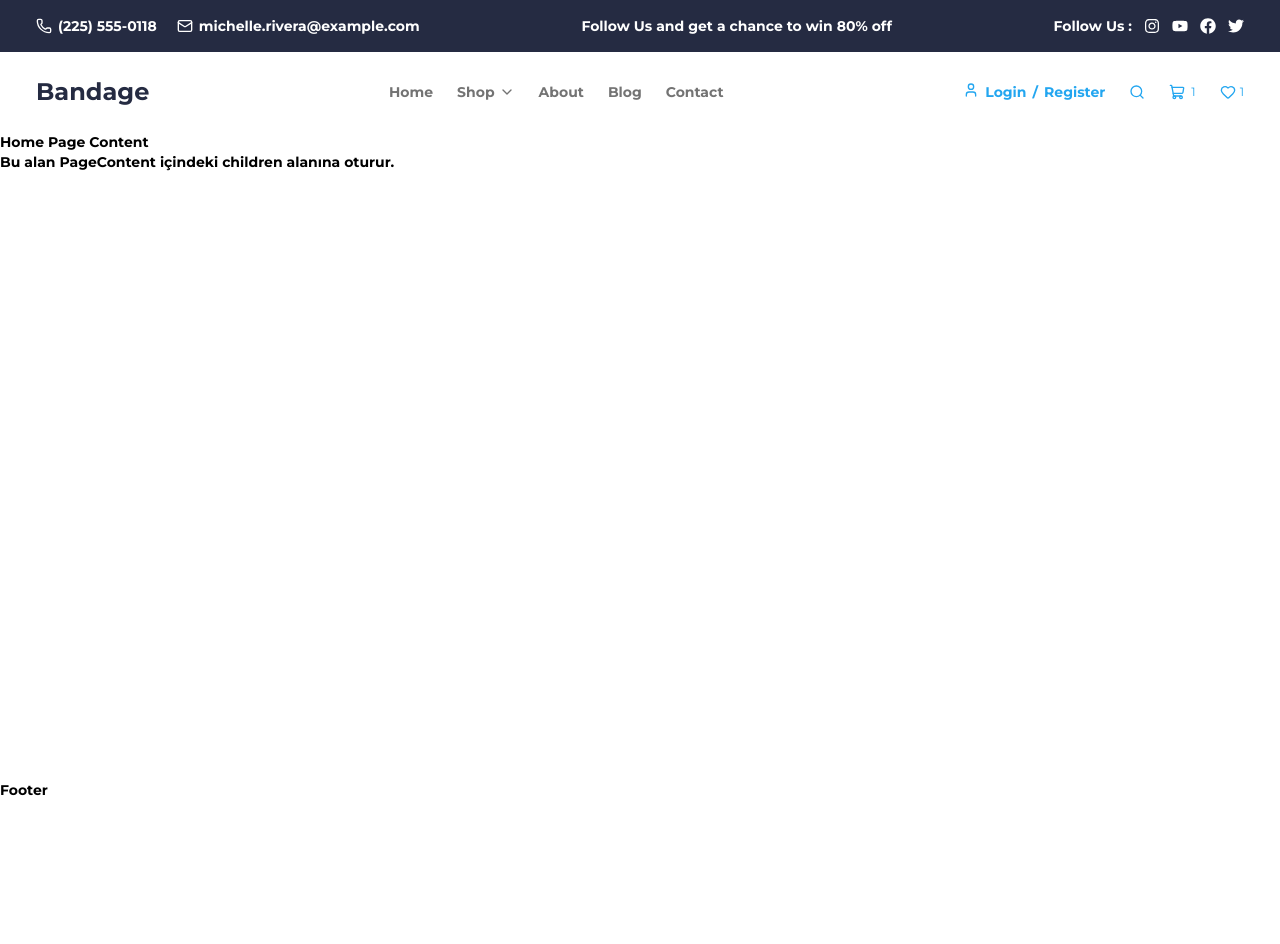
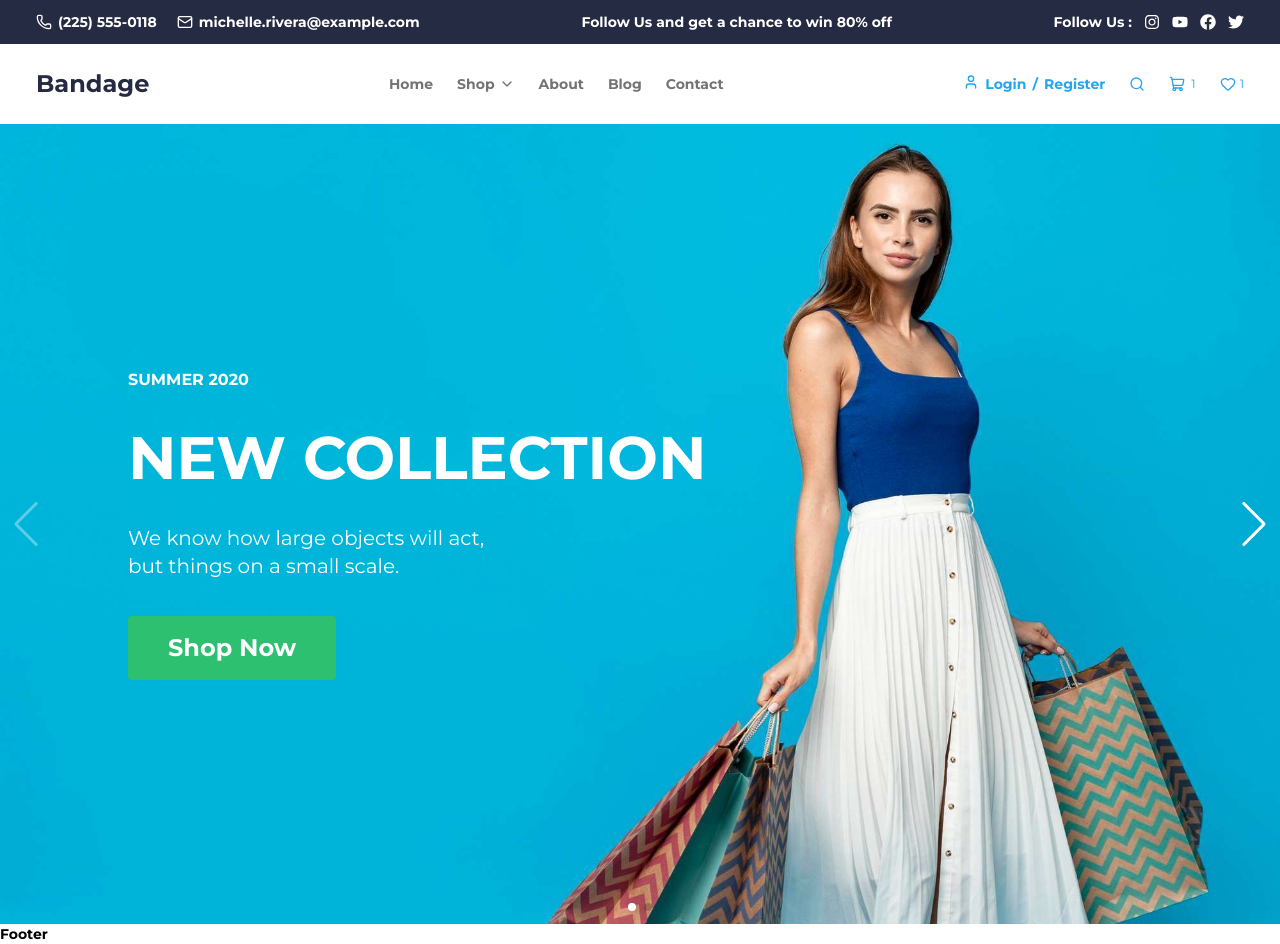
Before and after one commit to ihsnsahin/e-com-project, a React (Vite) app in the folder e-commerce/: page / in a window 1280 px wide. Before the commit the page ends 800 px from the top, so only its background shows below. Built offline with nearby package versions, Linux system fonts and the light colour scheme.

Commit message:
T02 HomePage Hero yapıldı. Slider Eklendi.

```diff
--- a/e-commerce/package.json
+++ b/e-commerce/package.json
@@ -21,6 +21,7 @@
     "react-toastify": "^11.1.0",
     "redux": "^5.0.1",
     "redux-thunk": "^3.1.0",
+    "swiper": "^14.2.0",
     "tailwindcss": "^4.3.3"
   },
   "devDependencies": {
--- /dev/null
+++ b/e-commerce/src/components/Hero.jsx
@@ -0,0 +1,61 @@
+import { Swiper, SwiperSlide } from "swiper/react";
+import { Link } from "react-router-dom/cjs/react-router-dom.min";
+import "swiper/css";
+import "swiper/css/navigation";
+import "swiper/css/pagination";
+import { Pagination, Navigation, Zoom } from "swiper/modules";
+const slides = [
+    {
+        id: 1,
+        subtitle: "SUMMER 2020",
+        title: "NEW COLLECTION",
+        description: "We know how large objects will act, but things on a small scale.",
+        buttonText: "Shop Now",
+        buttonLink: "/shop",
+        bgImage: "/hero-blue.jpg"
+    },
+    {
+        id: 2,
+        subtitle: "AUTUMN 2020",
+        title: "NEW ARRIVALS",
+        description: "Explore our latest collection with unique designs for the new season.",
+        buttonText: "Explore Now",
+        buttonLink: "/shop",
+        bgImage: "/hero-blue.jpg"
+    },
+];
+function Hero() {
+    return (
+        <section>
+            <Swiper
+                style={{
+                    '--swiper-navigation-color': '#fff',
+                    '--swiper-pagination-color': '#fff',
+                }}
+                zoom={true}
+                navigation={true}
+                pagination={{
+                    clickable: true,
+                }}
+                modules={[Zoom, Navigation, Pagination]}
+                className="mySwiper"
+            >
+                {slides.map((slide) => (
+                    <SwiperSlide key={slide.id}>
+                        <div className="bg-[url(/hero-blue.jpg)] bg-cover bg-center bg-no-repeat">
+                            <div className="hero:max-w-5xl hero:m-auto px-9 hero:px-0">
+                                <div className="flex  flex-col items-center md:items-start justify-center gap-9 min-h-screen text-white ">
+                                    <h5 className="text-base">{slide.subtitle}</h5>
+                                    <h1 className="text-4xl md:text-6xl text-center md:text-left">{slide.title}</h1>
+                                    <p className="text-xl text-center font-normal max-w-sm md:text-left">{slide.description}</p>
+                                    <Link to="/shop" className="bg-[#2DC071] text-2xl px-10 py-4 rounded-sm hover:bg-emerald-600 transition-colors">{slide.buttonText}</Link>
+                                </div>
+                            </div>
+                        </div>
+                    </SwiperSlide>
+                ))}
+            </Swiper >
+        </section >
+    );
+}
+export default Hero;
--- a/e-commerce/src/index.css
+++ b/e-commerce/src/index.css
@@ -5,4 +5,5 @@
 @theme {
     --font-montserrat: "Montserrat", sans-serif;
     --breakpoint-nav: 900px;
+    --breakpoint-hero: 1036px;
 }
--- a/e-commerce/src/layout/HeaderMain.jsx
+++ b/e-commerce/src/layout/HeaderMain.jsx
@@ -22,7 +22,7 @@ function HeaderMain() {
                 </nav>
 
                 {/* PARÇA 3: Sağ Elemanlar (Masaüstünde Görünür, Mobilde Gizlenir) */}
-                <div className="hidden nav:flex items-center gap-6 text-[#23A6F0] font-bold">
+                <div className="hidden nav:flex items-center gap-6 text-[#23A6F0]">
                     <div className="flex gap-1.5 cursor-pointer">
                         <User className="w-4 h-4" />
                         <Link to="/login">Login</Link>
--- a/e-commerce/src/layout/HeaderTop.jsx
+++ b/e-commerce/src/layout/HeaderTop.jsx
@@ -3,7 +3,7 @@ import { FaFacebook, FaInstagram, FaTwitter, FaYoutube } from "react-icons/fa";
 
 function HeaderTop() {
     return (
-        <div className="hidden lg:flex justify-between items-center bg-[#252B42] text-[#FFFFFF] text-sm px-9 py-4">
+        <div className="hidden lg:flex justify-between items-center bg-[#252B42] text-[#FFFFFF] text-sm px-9 py-3">
             <div className="flex gap-5">
                 <div className="flex items-center gap-1.5">
                     <Phone className="w-4 h-4" />
--- a/e-commerce/src/pages/HomePage.jsx
+++ b/e-commerce/src/pages/HomePage.jsx
@@ -1,11 +1,10 @@
+import Hero from "../components/Hero";
+
 function HomePage() {
     return (
-        <div>
-            <h1 >Home Page Content</h1>
-            <p>
-                Bu alan PageContent içindeki children alanına oturur.
-            </p>
-        </div>
+        <>
+            <Hero />
+        </>
     );
 }
 
```
Also changed, not shown: e-commerce/public/hero-blue.jpg (added), 1 other file (tests, documents, lock files or other folders).
